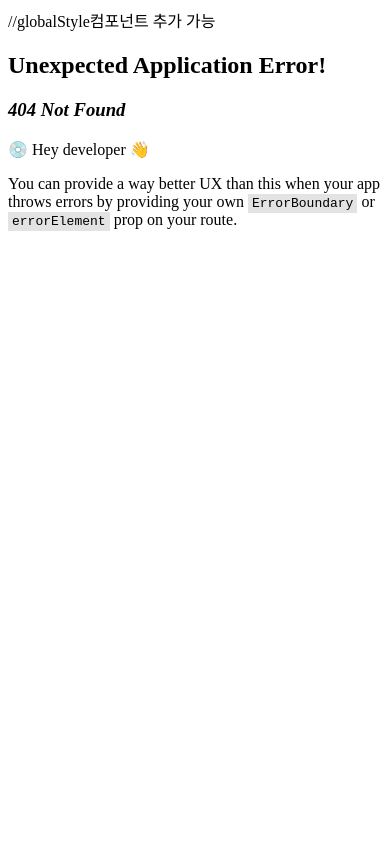
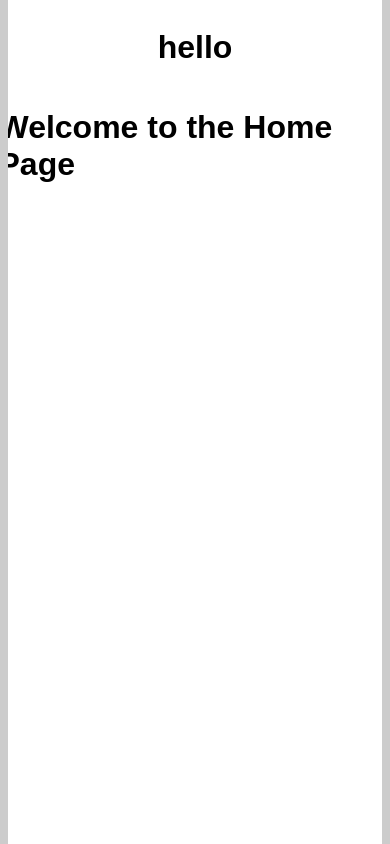
Before and after one commit to LIKELION-HUFS-12th/Dogak_FE2, a React (Vite) app: page /temp in a window 390 px wide. Before the commit this address had no page. Built offline with nearby package versions, Linux system fonts and the light colour scheme.

Commit message:
웹뷰, 모바일뷰 일정 설정

```diff
--- a/src/App.jsx
+++ b/src/App.jsx
@@ -1,18 +1,17 @@
-import { useState } from 'react'
-import './App.css'
+import "./index.css";
 
 function App() {
-  const [count, setCount] = useState(0)
+
 
   return (
     <>
       <div>
-      <div class="touch-device">터치가 가능합니다</div>
-      <div class="untouch-device">마우스, 터치패드 인터렉션이 가능합니다</div>
+      <div className="touch-device">터치가 가능합니다</div>
+      <div className="untouch-device">마우스, 터치패드 인터렉션이 가능합니다</div>
 
       </div>
     </>
-  )
+  );
 }
 
-export default App
+export default App;
--- a/src/index.css
+++ b/src/index.css
@@ -1,22 +1,56 @@
-<<<<<<< HEAD
-@media (hover: none) and (pointer: coarse) {
-  /* 터치가능한 디바이스(스마트폰, 터치스크린) */
-  .untouch-device {
-    display: none;
+/* 기본 스타일 설정 */
+.touch-device {
+  display: none; /* 터치 디바이스가 아닌 경우 숨김 */
+}
+
+.untouch-device {
+  display: block; /* 기본적으로 표시 */
+}
+
+html, body {
+  width: 100vw;
+  height: 100vh;
+  overflow-x: hidden; /* 좌우 스크롤 제거 */
+  background-color: #cccccc; /* 외부 영역 회색 설정 */
+  display: flex;
+  justify-content: center;
+  align-items: center;
+  font-family:  sans-serif;  /* 폰트 설정*/
+}
+
+/* 콘텐츠 영역 설정 */
+#app {
+  width: 393px; /*100%로 해두면 글자 적어지면 작아져서 px로 변경했습니다*/
+  max-width: 393px; /* 피그마 페이지 기준으로 설정 */ /*383->393 숫자 잘못 봤어요...)*/
+  min-height: 100vh;
+  background-color:  #ffffff; /* 내부 콘텐츠 영역 배경색 -> 완전하양아니고 피그마에 f5f5라고 찍혀서 일단 그걸로 바꿧슈 */
+  overflow-x: hidden; /* 좌우 스크롤 방지 */
+  box-shadow: 0 0 10px rgba(0, 0, 0, 0.1);
+  padding-top: 1rem; /*상단 여백 : 얼만큼 줘야될지 아직 명확하지 않음 : header 완성되는거 보고 조정 필요*/
+  display: flex;
+  flex-direction: column;
+  align-items: center;
+  z-index: 1; /* 고정된 도형 표현 이슈로 z-index 값 부여 */
+}
+
+/* 터치 디바이스 스타일 */
+@media (pointer: coarse) {
+  body {
+    background-color: #ffffff; /* 터치 디바이스 배경색 */
   }
-  .touch-device {
-    display: block;
+
+  #app {
+    padding-top: 0.5rem; /* 터치 디바이스에서의 상단 여백 조정 */
   }
 }
 
-@media (hover: hover) and (pointer: fine) {
-  /* hover 가능(마우스, 터치패드) */
-  .untouch-device {
-    display: block;
+/* 비터치 디바이스 스타일 */
+@media (pointer: fine) and (hover: hover) {
+  body {
+    background-color: #cccccc; /* 비터치 디바이스 배경색 */
   }
-  .touch-device {
-    display: none;
+
+  #app {
+    padding-top: 1rem; /* 비터치 디바이스에서의 상단 여백 유지 */
   }
 }
-=======
->>>>>>> daf8932d648984de4b5d0c464b76164d1eb19863
--- a/src/main.jsx
+++ b/src/main.jsx
@@ -3,10 +3,16 @@ import * as ReactDOM from "react-dom/client";
 import { RouterProvider } from "react-router-dom";
 import "./index.css";
 import router from "./router";
+import App from "./App";
 
 ReactDOM.createRoot(document.getElementById("root")).render(
   <React.StrictMode>
-    //globalStyle컴포넌트 추가 가능
     <RouterProvider router={router} />
   </React.StrictMode>
 );
+
+{/*ReactDOM.createRoot(document.getElementById("root")).render(
+  <React.StrictMode>
+    <App />
+  </React.StrictMode>
+);*/}
--- /dev/null
+++ b/src/pages(temp)/temp.jsx
@@ -0,0 +1,11 @@
+import React from "react";
+
+const Temp = () => {
+    return (
+      <div id="temp">
+        <h1>Welcome to the Home Page</h1>
+      </div>
+    );
+  };
+
+  export default Temp;
--- a/src/router.jsx
+++ b/src/router.jsx
@@ -1,15 +1,28 @@
-import { createBrowserRouter } from "react-router-dom";
+import { createBrowserRouter, Outlet } from "react-router-dom";
+import Temp from "./pages(temp)/temp";
+
+function MainLayout() {
+  return (
+    <div id="app">
+      <h1>hello</h1>
+      <Outlet />
+    </div>
+  );
+}
 
 export default createBrowserRouter([
   {
-    path:'/',
-    element: <h1>hello</h1>,
+    path: '/',
+    element: <MainLayout />,
     children: [
       {
-        path: "/",
+        path: '/',
         element: <p>mainpage</p>
+      },
+      {
+        path: '/temp',
+        element: <Temp />
       }
-
     ]
   }
-])
+]);
```
